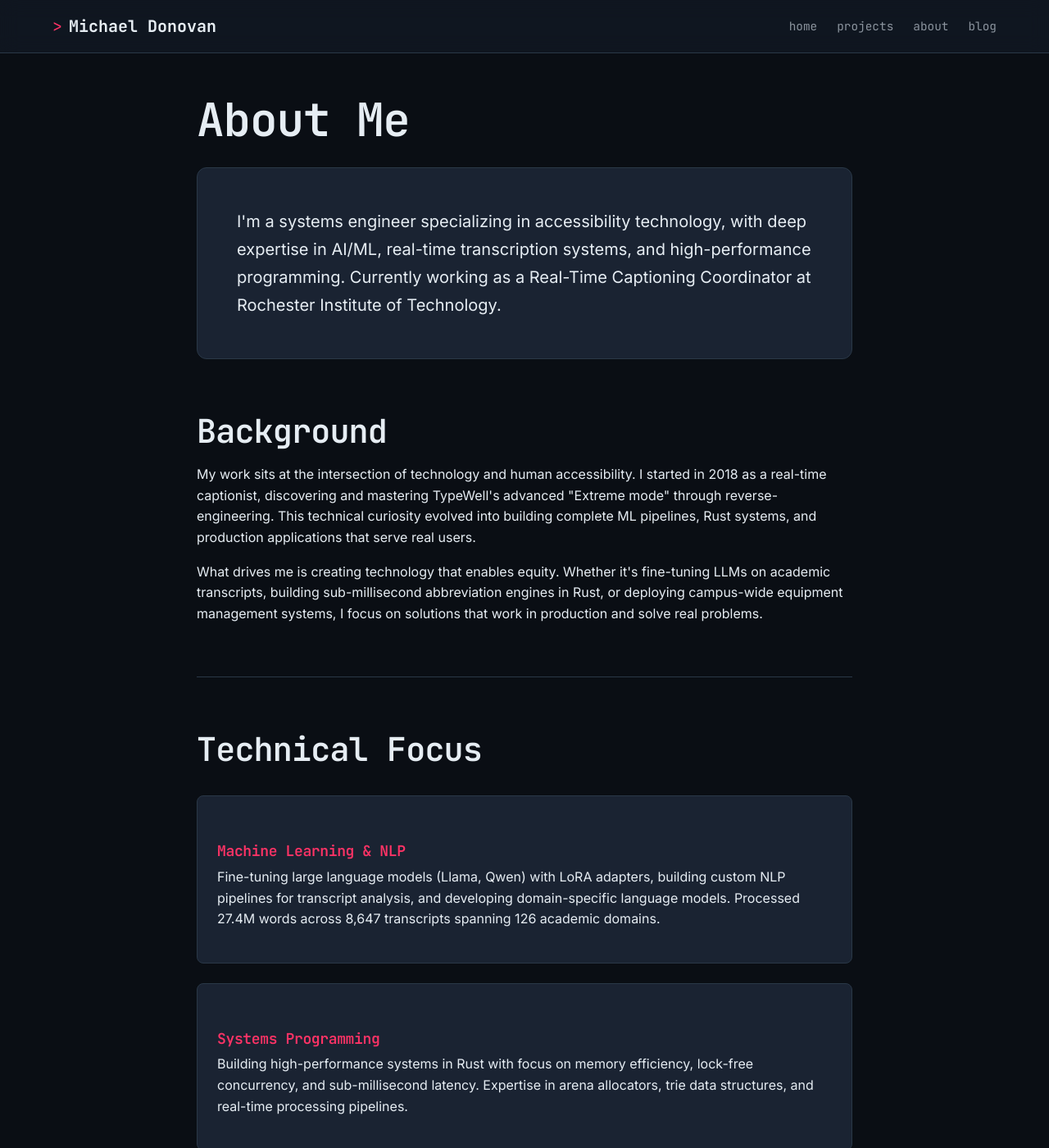
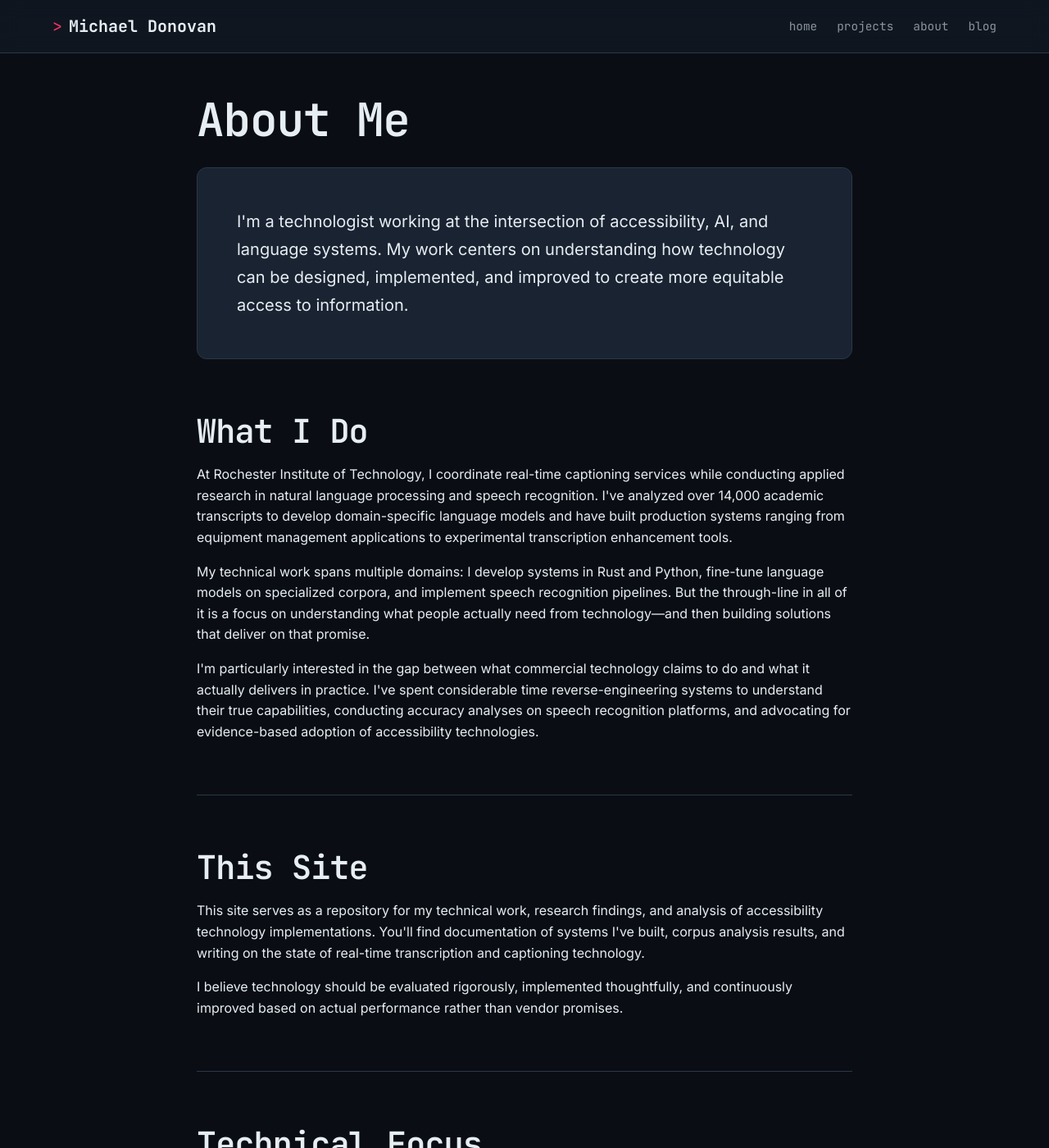
Before and after one commit to mpdnes/mpdnes.github.io, a Jekyll site: the page built from about.html, in a window 1280 px wide and 1400 px high. Shown: the whole window at 82% size. Built offline with Jekyll 4.4.1, drawn with Linux system fonts in a browser that asks for light colours.

Commit message:
Update About page with clearer focus
Rewrite intro and main sections to emphasize:
- Intersection of accessibility, AI, and language systems
- Gap between vendor claims and actual performance
- Evidence-based technology evaluation
- Focus on what people actually need

More concise and focused than previous version.

🤖 Generated with [Claude Code](https://claude.com/claude-code)

Co-Authored-By: Claude Sonnet 4.5 <noreply@anthropic.com>

```diff
--- a/about.html
+++ b/about.html
@@ -9,25 +9,46 @@ description: Learn about my background in accessibility technology, systems prog
 
   <div class="about-intro">
     <p class="lead-text">
-      I'm a systems engineer specializing in accessibility technology, with deep expertise
-      in AI/ML, real-time transcription systems, and high-performance programming. Currently
-      working as a Real-Time Captioning Coordinator at Rochester Institute of Technology.
+      I'm a technologist working at the intersection of accessibility, AI, and language systems.
+      My work centers on understanding how technology can be designed, implemented, and improved
+      to create more equitable access to information.
     </p>
   </div>
 
   <section class="about-section">
-    <h2>Background</h2>
+    <h2>What I Do</h2>
     <p>
-      My work sits at the intersection of technology and human accessibility. I started in 2018
-      as a real-time captionist, discovering and mastering TypeWell's advanced "Extreme mode"
-      through reverse-engineering. This technical curiosity evolved into building complete ML
-      pipelines, Rust systems, and production applications that serve real users.
+      At Rochester Institute of Technology, I coordinate real-time captioning services while
+      conducting applied research in natural language processing and speech recognition. I've
+      analyzed over 14,000 academic transcripts to develop domain-specific language models and
+      have built production systems ranging from equipment management applications to experimental
+      transcription enhancement tools.
     </p>
     <p>
-      What drives me is creating technology that enables equity. Whether it's fine-tuning LLMs
-      on academic transcripts, building sub-millisecond abbreviation engines in Rust, or
-      deploying campus-wide equipment management systems, I focus on solutions that work in
-      production and solve real problems.
+      My technical work spans multiple domains: I develop systems in Rust and Python, fine-tune
+      language models on specialized corpora, and implement speech recognition pipelines. But the
+      through-line in all of it is a focus on understanding what people actually need from
+      technology—and then building solutions that deliver on that promise.
+    </p>
+    <p>
+      I'm particularly interested in the gap between what commercial technology claims to do and
+      what it actually delivers in practice. I've spent considerable time reverse-engineering
+      systems to understand their true capabilities, conducting accuracy analyses on speech
+      recognition platforms, and advocating for evidence-based adoption of accessibility technologies.
+    </p>
+  </section>
+
+  <section class="about-section">
+    <h2>This Site</h2>
+    <p>
+      This site serves as a repository for my technical work, research findings, and analysis of
+      accessibility technology implementations. You'll find documentation of systems I've built,
+      corpus analysis results, and writing on the state of real-time transcription and captioning
+      technology.
+    </p>
+    <p>
+      I believe technology should be evaluated rigorously, implemented thoughtfully, and
+      continuously improved based on actual performance rather than vendor promises.
     </p>
   </section>
 
```
